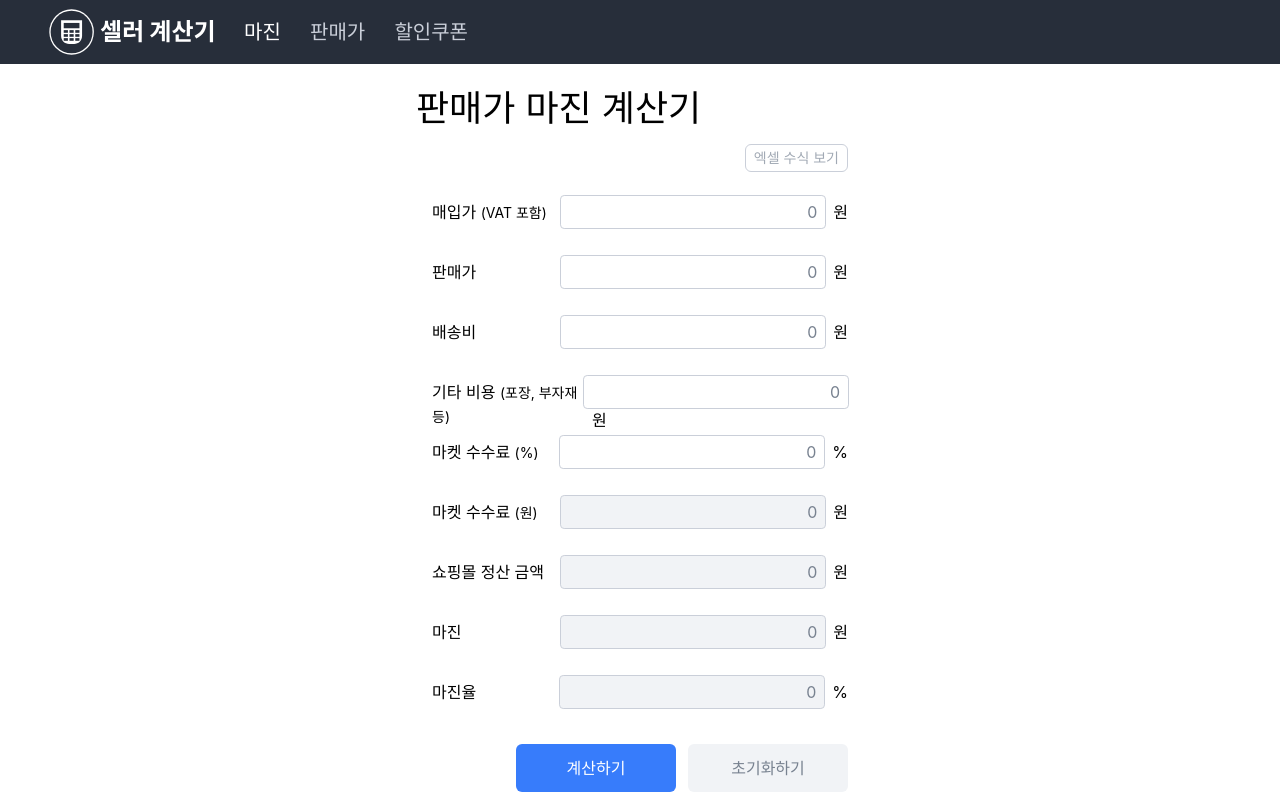
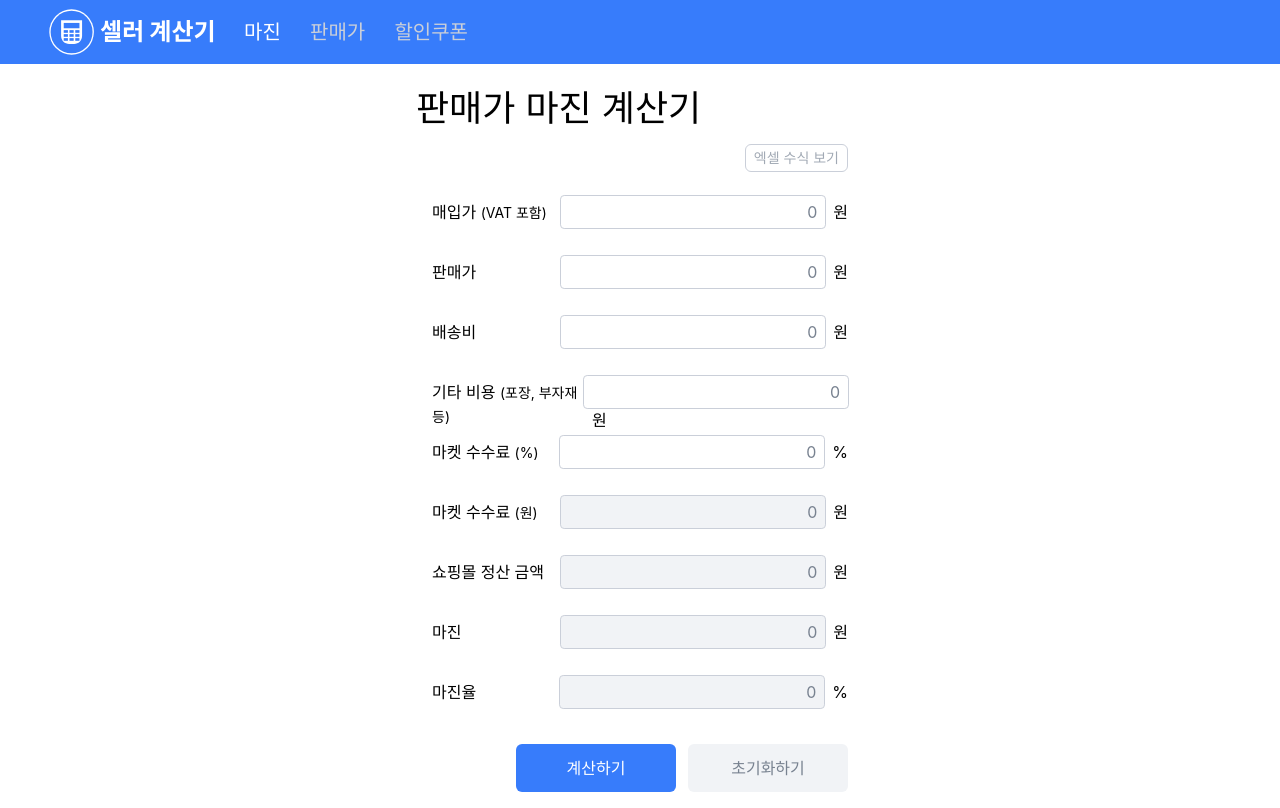
Before and after one commit to Ah-ae/seller-calculator, a Next.js app: page / in a window 1280 px wide. Built offline with nearby package versions, Linux system fonts and the light colour scheme.

Commit message:
header 배경색 변경

```diff
--- a/components/Header.js
+++ b/components/Header.js
@@ -12,7 +12,7 @@ export default function Header() {
     <header
       className={`${
         isHidden ? "h-13" : "h-28"
-      } px-12 max-md:pl-2 max-md:pr-5 py-2 flex max-md:flex-col items-center bg-gray-600`}
+      } px-12 max-md:pl-2 max-md:pr-5 py-2 flex max-md:flex-col items-center bg-blue-300`}
     >
       <div className="max-md:w-full flex justify-between items-center">
         <Image
@@ -22,7 +22,10 @@ export default function Header() {
           height={48}
           className="mr-6"
         />
-        <div className="hidden max-md:inline-block" onClick={onClick}>
+        <div
+          className="hidden max-md:inline-block cursor-pointer"
+          onClick={onClick}
+        >
           <GiHamburgerMenu
             style={{ color: "white", transform: "scale(1.8)" }}
           />
```
Also changed, not shown: public/logo.svg.
